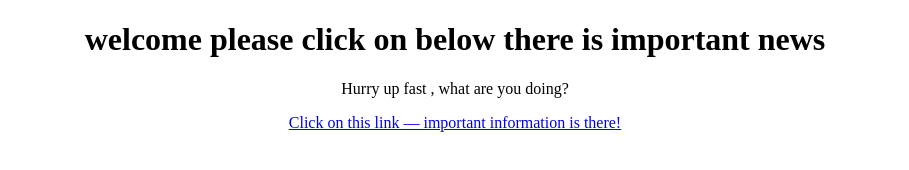
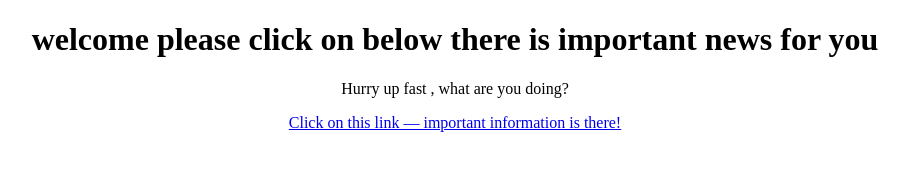
Before and after one commit to nmounesh50-commits/joke-, a plain HTML site: page index.html in a window 1280 px wide. Shown: the whole page, without its empty margins (185-1094 px from the left). Drawn offline with Linux system fonts and the light colour scheme.

Commit message:
Update 2

```diff
--- a/index.html
+++ b/index.html
@@ -1,10 +1,10 @@
 <!DOCTYPE html>
 <html>
 <head>
-    <title>Welcome to This Channel</title>
+    <title>Welcome to This Channel .i am waiting for you nagraj nayak</title>
 </head>
 <body>
-    <h1 style="text-align: center;">welcome please click on below there is important news</h1>
+    <h1 style="text-align: center;">welcome please click on below there is important news for you</h1>
     <p style="text-align: center;">Hurry up fast , what are you doing?</p>
     <p style="text-align: center;">
         <a href="https://thf.bing.com/th/id/OIP.YOQjCGooFDJmuAlq8wHz5QHaGp?w=222&h=199&c=7&r=0&o=5&cb=thfc1&pid=1.7">
```
